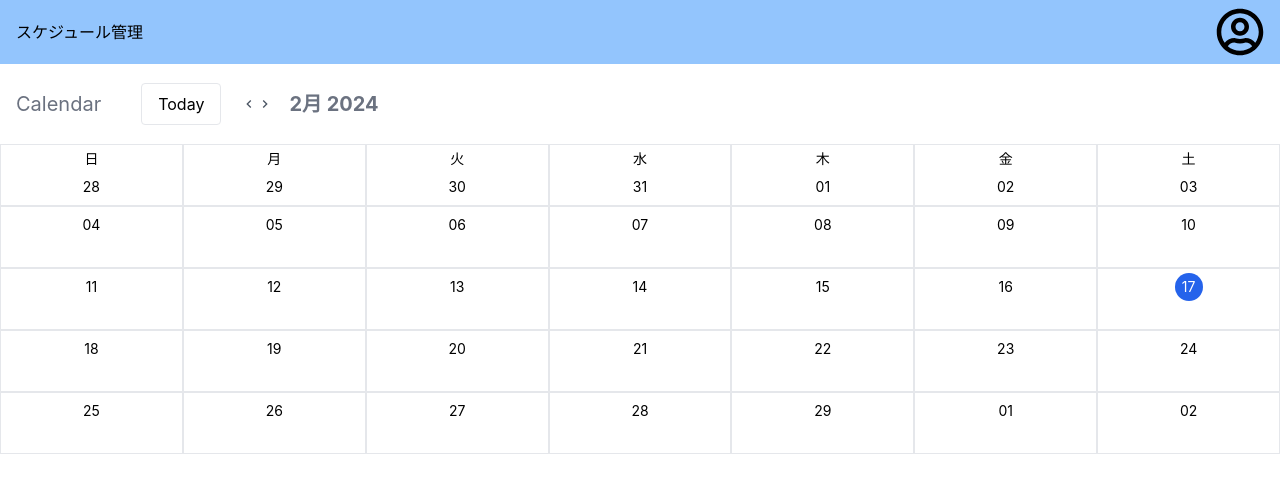
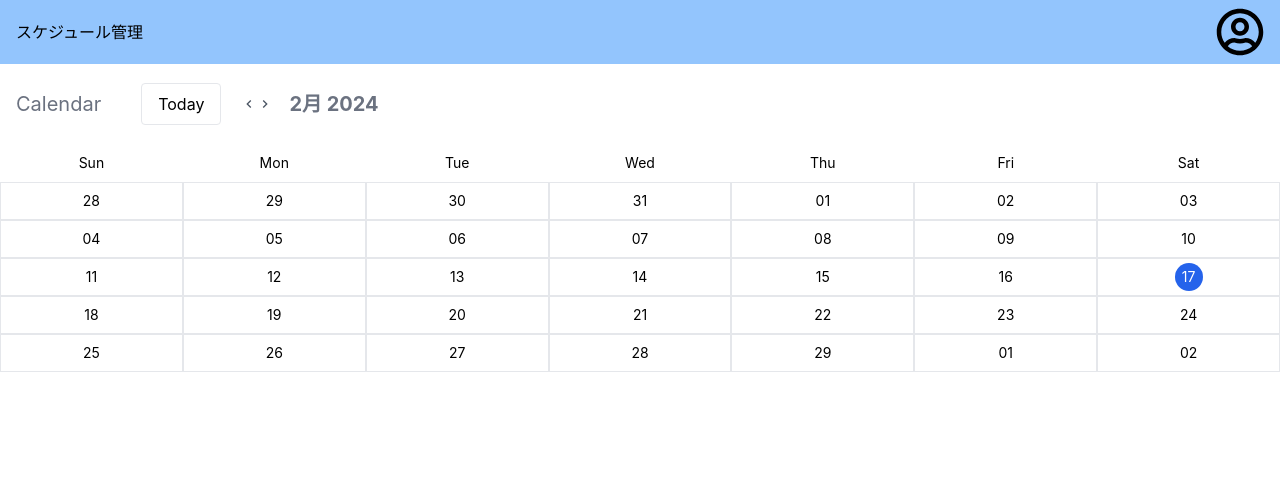
Before and after one commit to noonyuu/calendar, a React (Create React App) app in the folder calendar/: page / in a window 1280 px wide. Shown: the top 492 px of the page. Built offline with nearby package versions, Linux system fonts and the light colour scheme.

Commit message:
[update]曜日のヘッダーを分けた

```diff
--- a/calendar/src/components/calendarComponents/Day.tsx
+++ b/calendar/src/components/calendarComponents/Day.tsx
@@ -31,20 +31,20 @@ export const Day = (props: { day: Dayjs; rowIdx: number }) => {
 
   return (
     <div className="flex flex-col border border-gray-200">
-      <header className="flex flex-col items-center">
-        {rowIdx === 0 && <p className="mt-1 text-sm">{day.format("ddd")}</p>}{" "}
-        {/* 曜日の短縮名 */}
-        <p className={`my-1 p-1 text-center text-sm ${getCurrentDayClass()}`}>
-          {day.format("DD")} {/* 日付 */}
-        </p>
-      </header>
+      {/* <header className="flex flex-col items-center"></header> */}
       <div
-        className="flex-1 cursor-pointer"
+        className="flex flex-1 cursor-pointer flex-col items-center"
         onClick={() => {
           setDaySelected(day);
           setShowEventModal(true);
         }}
       >
+        {/* 曜日の短縮名 */}
+        <p
+          className={`my-1 p-1 text-center text-sm ${getCurrentDayClass()}`}
+        >
+          {day.format("DD")} {/* 日付 */}
+        </p>
         {dayEvents.map(
           (evt, idx) => (
             console.log(evt),
--- a/calendar/src/components/calendarComponents/Month.tsx
+++ b/calendar/src/components/calendarComponents/Month.tsx
@@ -3,20 +3,28 @@ import { Day } from "./Day";
 
 export const Month = (props: { month: any[] }) => {
   const { month } = props;
+
+  // 曜日の配列
+  const daysOfWeek = ["Sun", "Mon", "Tue", "Wed", "Thu", "Fri", "Sat"];
+
   return (
-    <div className="grid flex-1 grid-cols-7 grid-rows-5">
-      {month.map(
-        (
-          row: any[],
-          i: number,
-        ) => (
-          <React.Fragment key={i}>
-            {row.map((day, idx) => (
-              <Day day={day} key={idx} rowIdx={i} />
-            ))}
-          </React.Fragment>
-        ),
-      )}
+    <div
+      className="grid flex-1 grid-cols-7 grid-rows-5"
+    >
+      {/* 曜日のヘッダー */}
+      {daysOfWeek.map((dayOfWeek, index) => (
+        <p key={index} className="flex items-center justify-center text-sm">
+          {dayOfWeek}
+        </p>
+      ))}
+      {/* カレンダーの日付 */}
+      {month.map((row: any[], i: number) => (
+        <React.Fragment key={i}>
+          {row.map((day, idx) => (
+            <Day day={day} key={idx} rowIdx={i} />
+          ))}
+        </React.Fragment>
+      ))}
     </div>
   );
 };
```
